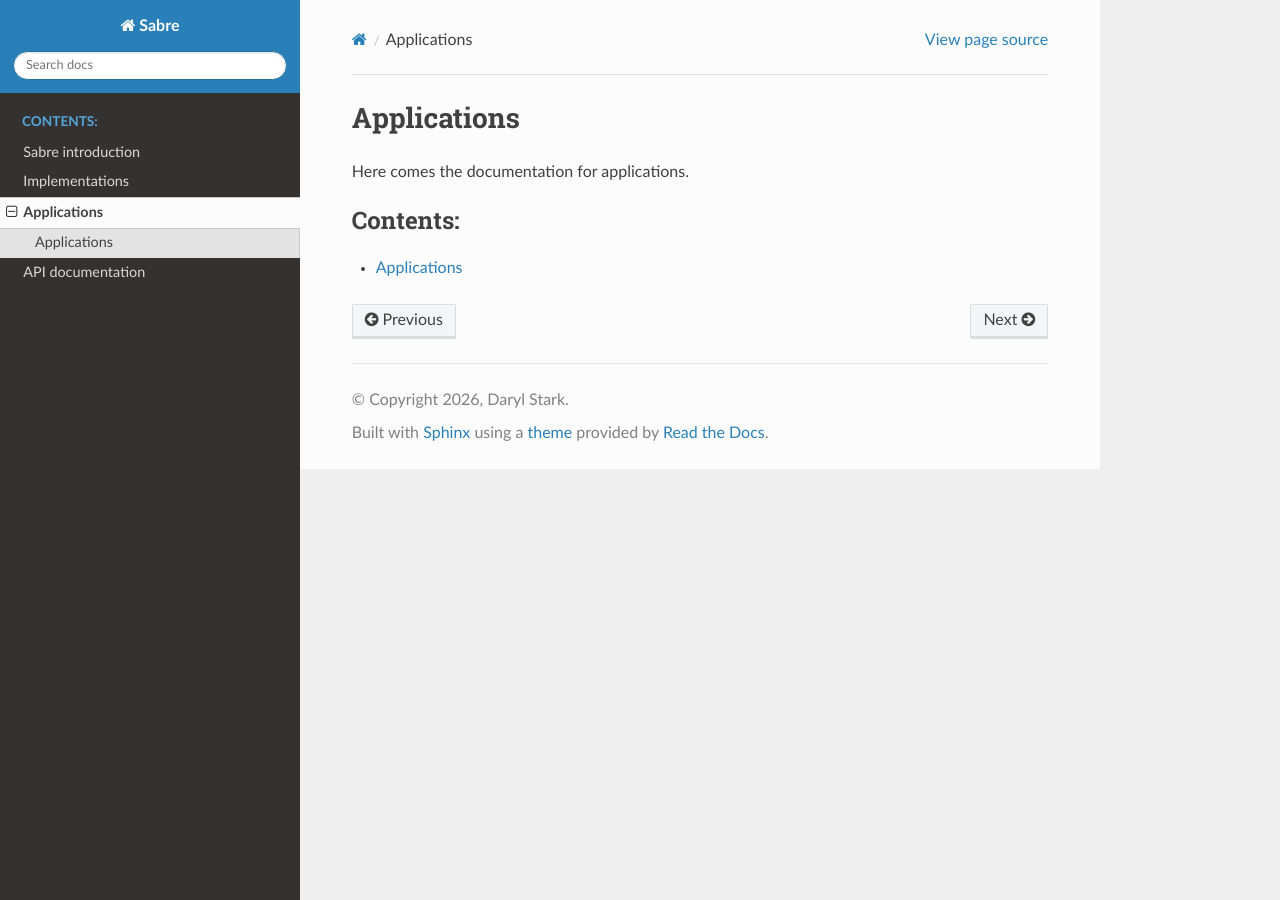
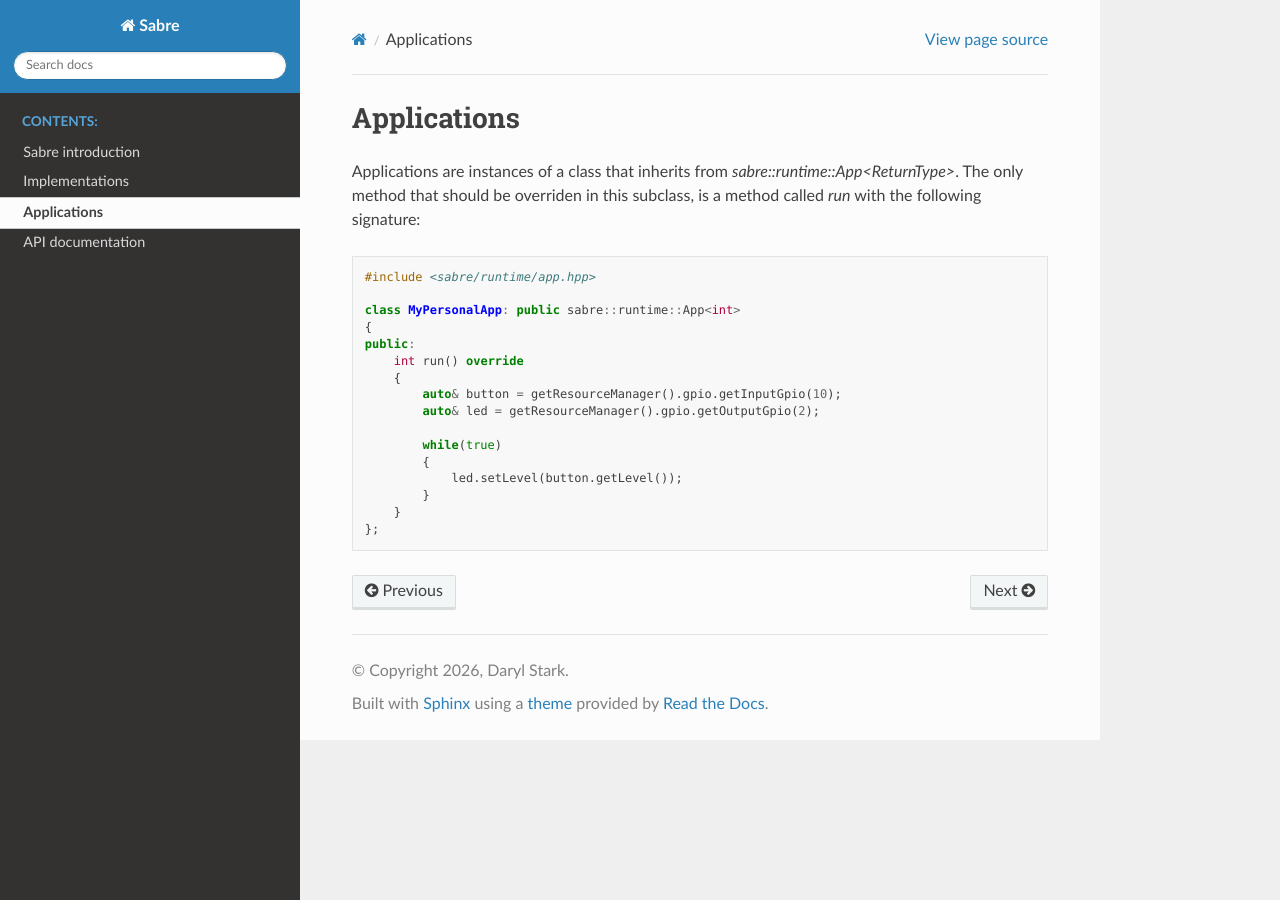
Before and after one commit to DarylStark/sabre-lib-cpp-sabre, a Sphinx documentation site: the page built from docs/source/02-applications/00-introduction.rst, in a window 1280 px wide. Built offline with Sphinx 7.4.7 and the Read the Docs theme 3.1.0, drawn with Linux system fonts in a browser that asks for light colours.

Commit message:
docs: Add docs for Applications.

```diff
--- a/docs/source/02-applications/00-introduction.rst
+++ b/docs/source/02-applications/00-introduction.rst
@@ -1,10 +1,23 @@
 Applications
 ============
 
-Here comes the documentation for applications.
+Applications are instances of a class that inherits from `sabre::runtime::App<ReturnType>`. The only method that should be overriden in this subclass, is a method called `run` with the following signature:
 
-.. toctree::
-   :maxdepth: 1
-   :caption: Contents:
+.. code-block:: cpp
 
-   ./01-applications
+   #include <sabre/runtime/app.hpp>
+
+   class MyPersonalApp: public sabre::runtime::App<int>
+   {
+   public:
+       int run() override
+       {
+           auto& button = getResourceManager().gpio.getInputGpio(10);
+           auto& led = getResourceManager().gpio.getOutputGpio(2);
+
+           while(true)
+           {
+               led.setLevel(button.getLevel());
+           }
+       }
+   };
--- a/docs/source/02-applications/01-applications.rst
+++ /dev/null
@@ -1,4 +0,0 @@
-Applications
-============
-
-Here comes the documentation for applications.
```
